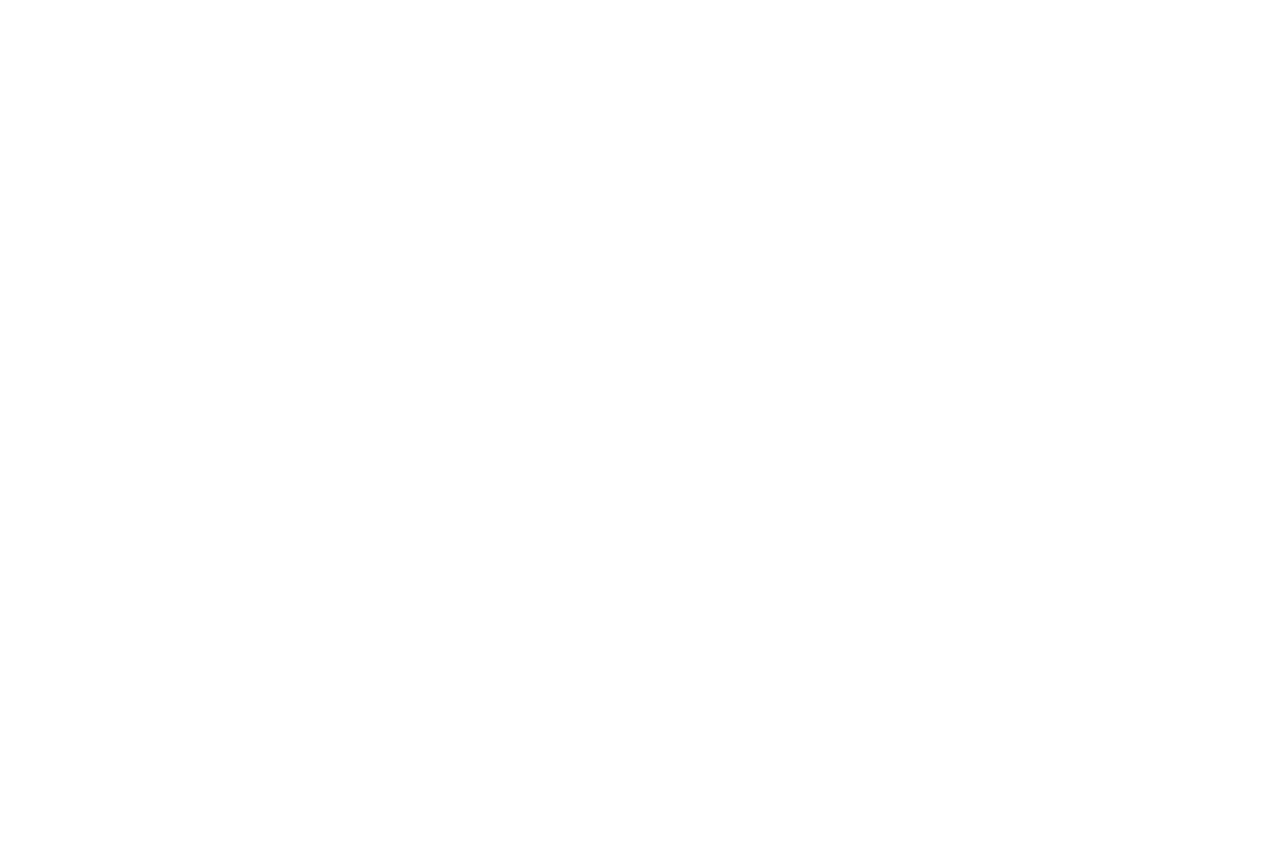
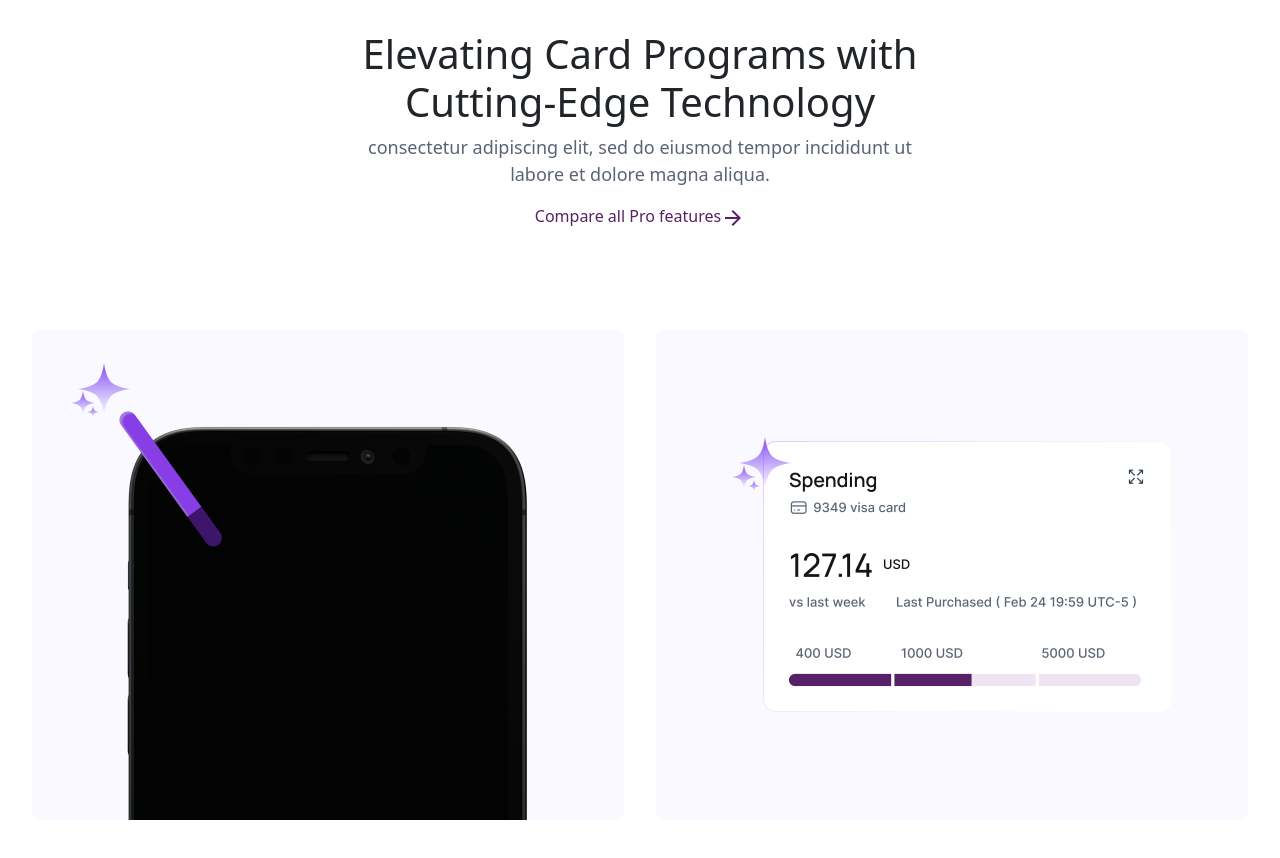
Before and after one commit to SaeedSoheili/Mode-UI-Landing-Page, a React (Create React App) app: page / in a window 1280 px wide. Shown: the part 1540-2398 px from the top of the page. Before the commit the page ends 1570 px from the top, so only its background shows below. Built offline with nearby package versions, Linux system fonts and the light colour scheme.

Commit message:
finish body 4 part

```diff
--- a/src/components/body/Body.js
+++ b/src/components/body/Body.js
@@ -2,6 +2,7 @@
 import Body1 from "./Body1";
 import Body2 from "./Body2";
 import Body3 from "./Body3";
+import Body4 from "./Body4";
 
 export default function Body() {
   return (
@@ -9,6 +10,7 @@
       <Body1 />
       <Body2 />
       <Body3 />
+      <Body4 />
     </>
   );
 }
--- /dev/null
+++ b/src/components/body/Body4.css
@@ -0,0 +1,33 @@
+.row-main-body4 {
+  height: 900px;
+}
+
+.title-body4 {
+  text-align: center;
+  font-size: 40px;
+}
+
+.sub-title-body4 {
+  font-size: 18px;
+  text-align: center;
+  color: #5a6475;
+}
+
+.span-body4 {
+  color: #582066;
+  text-align: center;
+  display: block;
+}
+
+.main-div-body4 {
+  height: 490px;
+  width: 1216px;
+  margin: 100px auto;
+  display: flex;
+  justify-content: space-between;
+}
+
+.img-body4 {
+  width: 592px;
+  height: 490px;
+}
--- /dev/null
+++ b/src/components/body/Body4.js
@@ -0,0 +1,31 @@
+import React from "react";
+import { Col, Row } from "react-bootstrap";
+import ArrowForwardIcon from "@mui/icons-material/ArrowForward";
+import "./Body4.css";
+
+export default function Body4() {
+  return (
+    <Row className="row-main-body4">
+      <Col className="col-main-body4">
+        <h2 className="title-body4">
+          Elevating Card Programs with
+          <br />
+          Cutting-Edge Technology
+        </h2>
+        <p className="sub-title-body4">
+          consectetur adipiscing elit, sed do eiusmod tempor incididunt ut
+          <br />
+          labore et dolore magna aliqua.
+        </p>
+        <p className="span-body4">
+          Compare all Pro features
+          <ArrowForwardIcon className="arrowIcon-body4" />
+        </p>
+        <div className="main-div-body4">
+          <img className="img-body4" src="./Body4-Images/body4-img1.png" />
+          <img className="img-body4" src="./Body4-Images/body4-img2.png" />
+        </div>
+      </Col>
+    </Row>
+  );
+}
```
Also changed, not shown: public/Body4-Images/body4-img1.png (added), public/Body4-Images/body4-img2.png (added), src/components/body/Body5.css (added), src/components/body/Body5.js (added).
